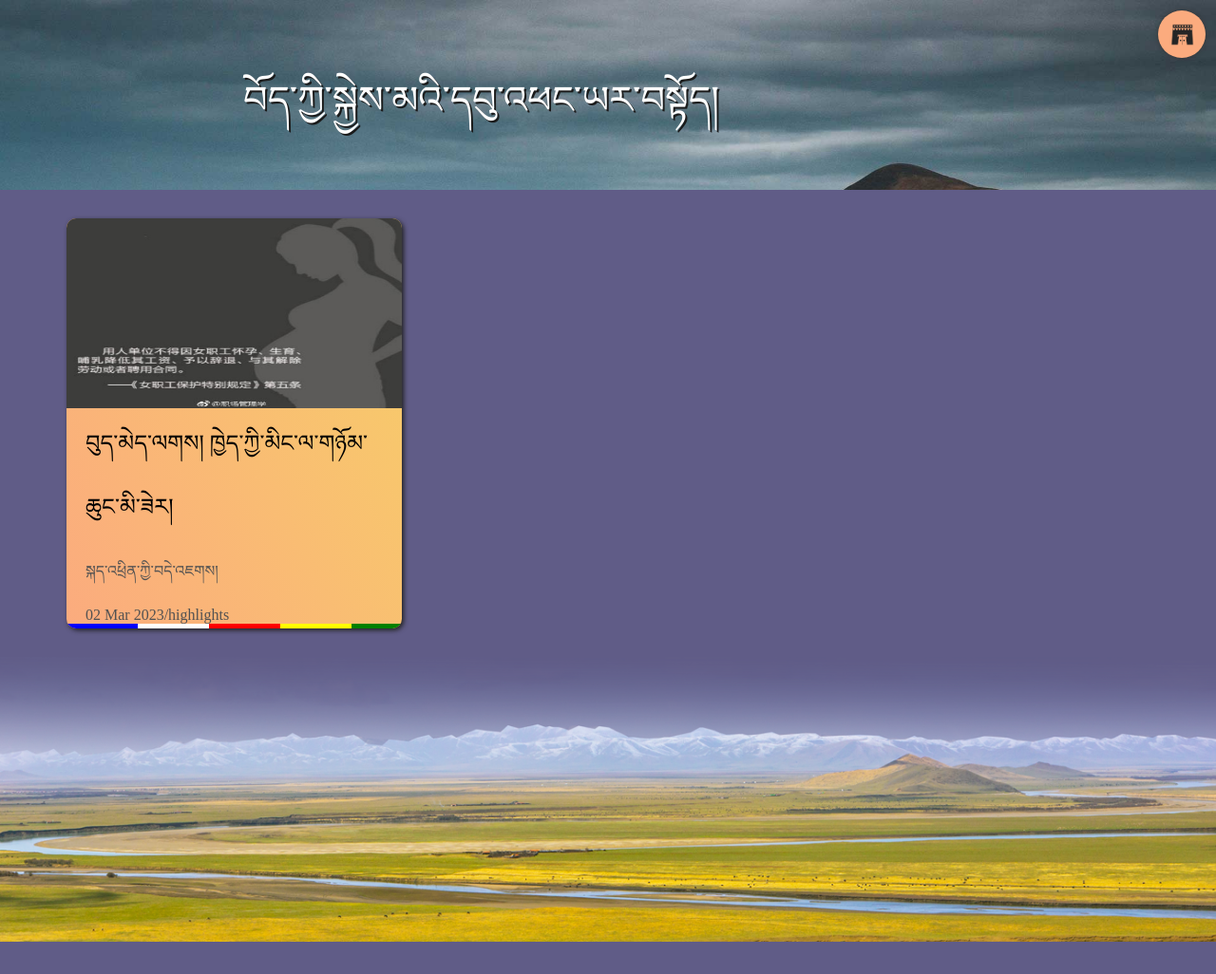
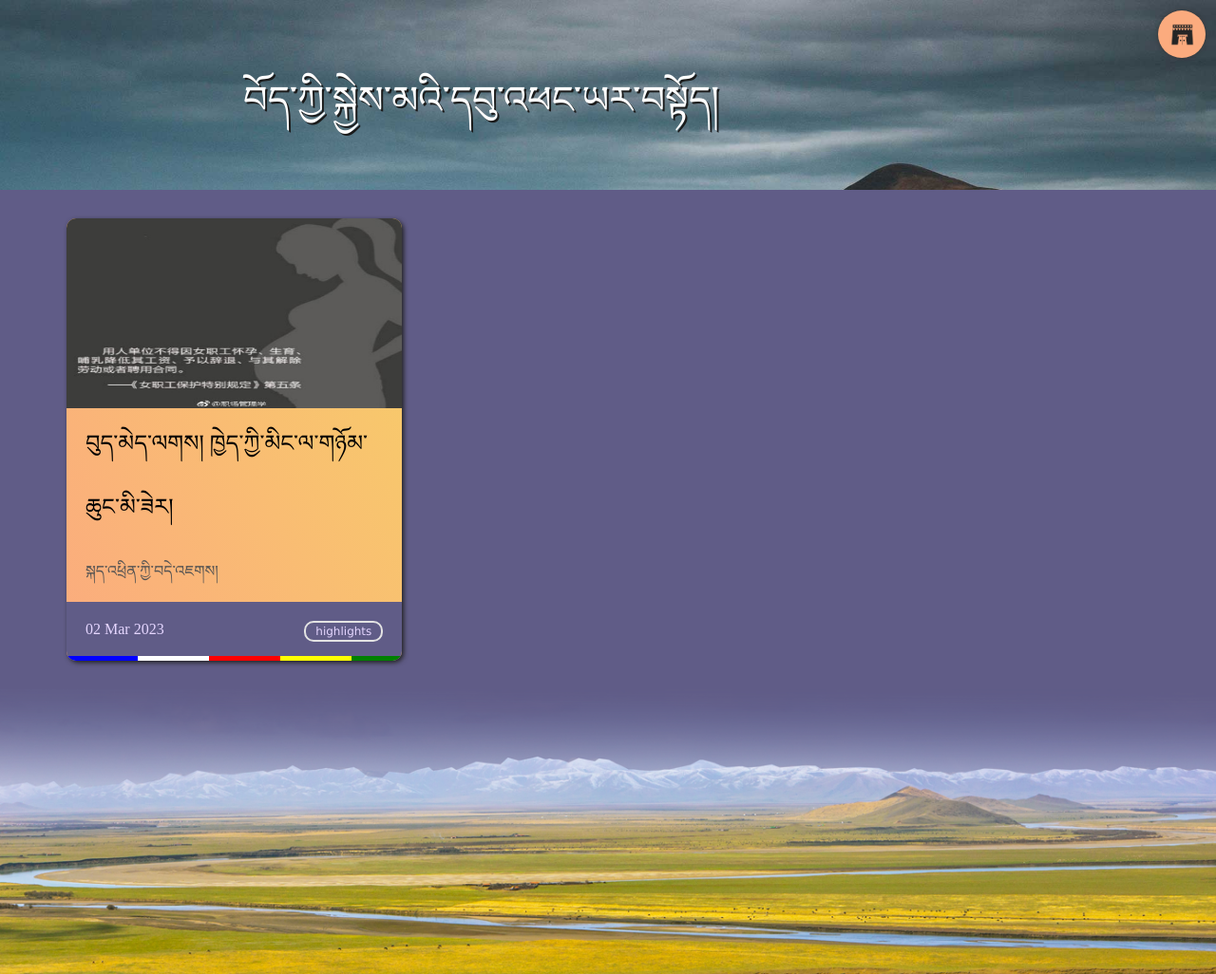
Before and after one commit to ghanglha/ghanglha2, a Jekyll site: the page built from highlights.html, in a window 1280 px wide. Shown: the whole page at 95% size. Built offline with Jekyll 4.4.1, drawn with Linux system fonts in a browser that asks for light colours; some web fonts are replaced; comment, search, counter and statistics services are not loaded; before the commit the page ends 992 px from its top, so only the background shows below that.

Commit message:
added new styles on card

```diff
--- a/_includes/main-menu-aside.html
+++ b/_includes/main-menu-aside.html
@@ -11,7 +11,7 @@
     </div>
 
     <div class="widget">
-        <h2 class="widget-title">སདེ་ཚན།</h2>
+        <h2 class="widget-title">སྡེ་ཚན།</h2>
         <div class="main-menu-aside">
             {% for post in site.categories.tools limit: 1 %}
             <a href="{{post.category}}">
--- a/assets/css/style.css
+++ b/assets/css/style.css
@@ -25,7 +25,7 @@
 
         }
 h1,h2,h3,h4,h5,h6,span{
-    color:#95a3bd;
+    color:#e5d6ff;
 }
 p{
     padding: 5px;
@@ -257,10 +257,11 @@ background-image: linear-gradient(62deg, #FBAB7E 0%, #F7CE68 100%);
     }
     .card-meta {
         padding:3px 10px;
-        margin:5px;
-        border-radius: 10px;
+
+
         display:flex;
         justify-content: space-between;
+        background:#605c87;
     }
     .card-meta>span+span{
         border:2px solid #e3e3e3;
@@ -360,12 +361,12 @@ background-image: linear-gradient(62deg, #FBAB7E 0%, #F7CE68 100%);
 
 article,aside{
 padding: 30px;
-color:#424242;
+color:#ffffff;
 font-size: 20px;
-background-color: #e5d6ff;
 border-radius: 20px;
 margin: 10px 5px;
 }
+
 }
 article img{
     width: 80%;
--- a/highlights.html
+++ b/highlights.html
@@ -16,7 +16,7 @@ archive: བོད་ཀྱི་སྐྱེས་མའི་དབུ་འ
                 <p>{{post.excerpt}}</p>
 
             </a>
-            <span><p>{{post.date | date_to_string }}/{{post.category}}</p></span>
+            <div class="card-meta"><span>{{post.date | date_to_string }}</span><span>{{post.category}}</span></div>
             <div class="flag">
                 <div class="blue"> </div>
                 <div class="white"> </div>
--- a/online-space.html
+++ b/online-space.html
@@ -16,7 +16,7 @@ archive: དྲ་རྒྱའི་འཇིག་རྟེན་འཇིག
                 <p>{{post.excerpt}}</p>
 
             </a>
-            <span><p>{{post.date | date_to_string }}/{{post.category}}</p></span>
+           <div class="card-meta"><span>{{post.date | date_to_string }}</span><span>{{post.category}}</span></div>
             <div class="flag">
                 <div class="blue"> </div>
                 <div class="white"> </div>
--- a/tools.html
+++ b/tools.html
@@ -16,7 +16,7 @@ archive: དྲ་བའི་རྨི་ལམ་ཐོལ་བརྒལ་
                 <p>{{post.excerpt}}</p>
                 <!-- <p>{{post.url | absolute_url}}</p> -->
             </a>
-            <span><p>{{post.date | date_to_string }}/{{post.category}}</p></span>
+            <div class="card-meta"><span>{{post.date | date_to_string }}</span><span>{{post.category}}</span></div>
             <div class="flag">
                 <div class="blue"> </div>
                 <div class="white"> </div>
```
